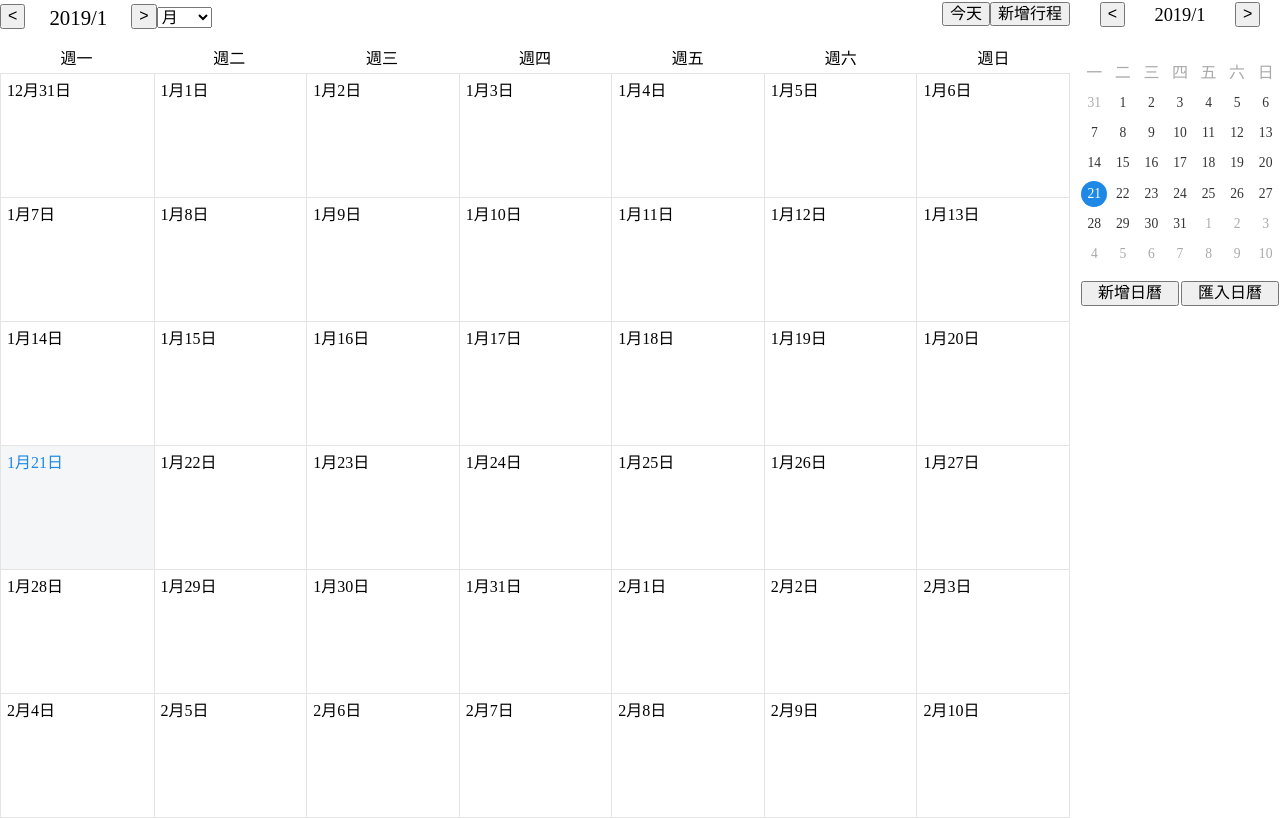
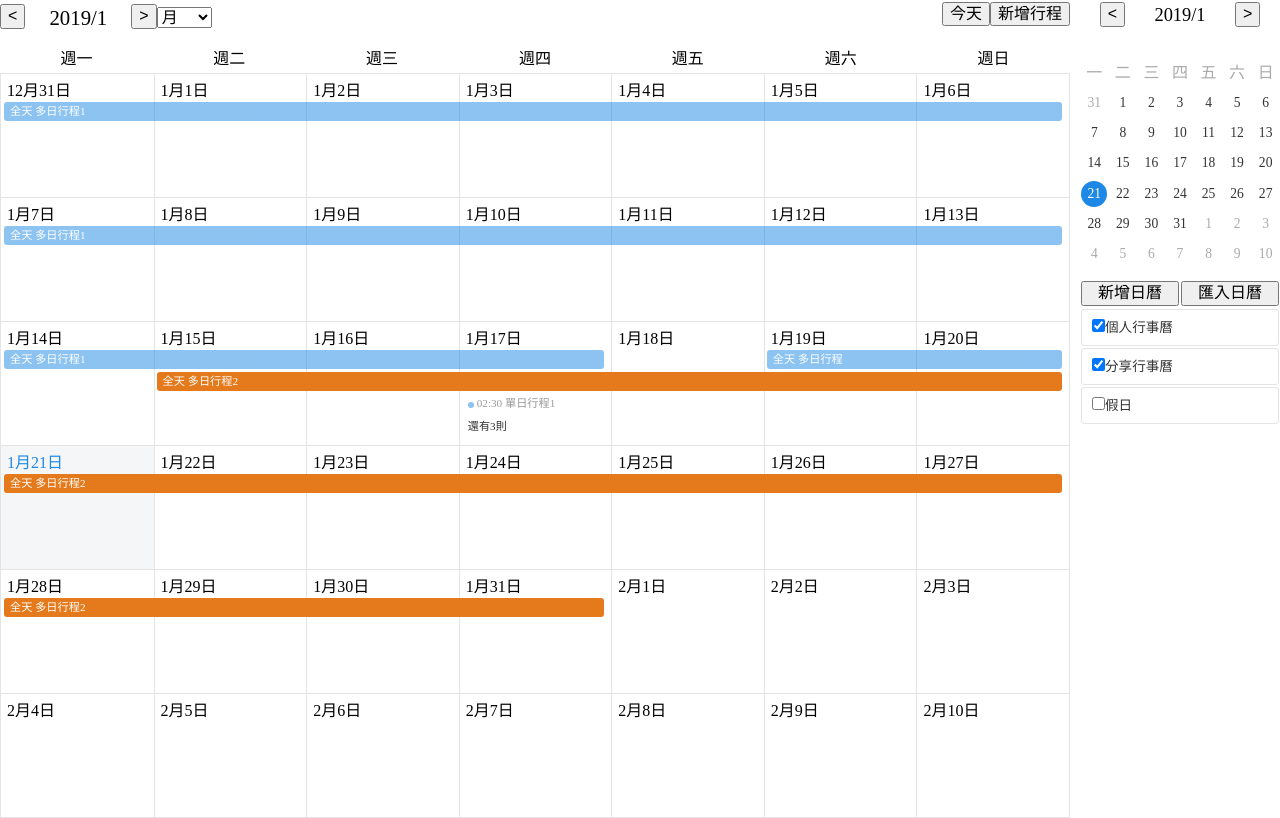
Before and after one commit to okaoka0709/snow-calendar, a Vue app: page / in a window 1280 px wide. Built offline with nearby package versions, Linux system fonts and the light colour scheme.

Commit message:
回傳真正的物件事件

```diff
--- a/package.json
+++ b/package.json
@@ -1,6 +1,6 @@
 {
     "name": "snow-calendar",
-    "version": "0.1.15",
+    "version": "0.1.16",
     "description": "A Vue Calendar like FullCalendar and Google Calendar.",
     "main": "index.js",
     "scripts": {
--- a/src/App.vue
+++ b/src/App.vue
@@ -39,8 +39,307 @@
         },
         data: function(){
             return {
-                events: [],
-                sources: [],
+                events: [
+    {
+        "startTime":{
+            "year":2019,
+            "month":1,
+            "date":1,
+            "hour":0,
+            "minutes":0
+        },
+        "endTime":{
+            "year":2019,
+            "month":1,
+            "date":2,
+            "hour":0,
+            "minutes":0
+        },
+        "sn":"1",
+        "sub":"元旦",
+        "desc":"",
+        "cal":3,
+        "location":""
+    },
+    {
+        "startTime":{
+            "year":2019,
+            "month":1,
+            "date":5,
+            "hour":0,
+            "minutes":0
+        },
+        "endTime":{
+            "year":2019,
+            "month":1,
+            "date":7,
+            "hour":0,
+            "minutes":0
+        },
+        "sn":"2",
+        "sub":"週末",
+        "desc":"",
+        "cal":3,
+        "location":""
+    },
+    {
+        "startTime":{
+            "year":2019,
+            "month":1,
+            "date":12,
+            "hour":0,
+            "minutes":0
+        },
+        "endTime":{
+            "year":2019,
+            "month":1,
+            "date":14,
+            "hour":0,
+            "minutes":0
+        },
+        "sn":"3",
+        "sub":"週末",
+        "desc":"",
+        "cal":3,
+        "location":""
+    },
+    {
+        "startTime":{
+            "year":2019,
+            "month":1,
+            "date":20,
+            "hour":0,
+            "minutes":0
+        },
+        "endTime":{
+            "year":2019,
+            "month":1,
+            "date":21,
+            "hour":0,
+            "minutes":0
+        },
+        "sn":"4",
+        "sub":"週末",
+        "desc":"",
+        "cal":3,
+        "location":""
+    },
+    {
+        "startTime":{
+            "year":2019,
+            "month":1,
+            "date":26,
+            "hour":0,
+            "minutes":0
+        },
+        "endTime":{
+            "year":2019,
+            "month":1,
+            "date":28,
+            "hour":0,
+            "minutes":0
+        },
+        "sn":"5",
+        "sub":"週末",
+        "desc":"",
+        "cal":3,
+        "location":""
+    },
+    {
+        "startTime":{
+            "year":2019,
+            "month":2,
+            "date":2,
+            "hour":0,
+            "minutes":0
+        },
+        "endTime":{
+            "year":2019,
+            "month":2,
+            "date":10,
+            "hour":0,
+            "minutes":0
+        },
+        "sn":"6",
+        "sub":"過年",
+        "desc":"",
+        "cal":3,
+        "location":""
+    },
+    {
+        "sn":"15481221368660.41220879862838866",
+        "sub":"多日行程1",
+        "desc":"",
+        "cal":1,
+        "location":"",
+        "startTime":{
+            "year":2018,
+            "month":12,
+            "date":25,
+            "hour":0,
+            "minutes":0
+        },
+        "endTime":{
+            "year":2019,
+            "month":1,
+            "date":18,
+            "hour":0,
+            "minutes":0
+        }
+    },
+    {
+        "sn":"15481221650990.44713779233230055",
+        "sub":"多日行程2",
+        "desc":"",
+        "cal":2,
+        "location":"",
+        "startTime":{
+            "year":2019,
+            "month":1,
+            "date":15,
+            "hour":0,
+            "minutes":0
+        },
+        "endTime":{
+            "year":2019,
+            "month":2,
+            "date":1,
+            "hour":0,
+            "minutes":0
+        }
+    },
+    {
+        "sn":"15481222011690.03933619529261567",
+        "sub":"單日行程3",
+        "desc":"",
+        "cal":1,
+        "location":"",
+        "startTime":{
+            "year":2019,
+            "month":1,
+            "date":17,
+            "hour":7,
+            "minutes":0
+        },
+        "endTime":{
+            "year":2019,
+            "month":1,
+            "date":17,
+            "hour":11,
+            "minutes":0
+        }
+    },
+    {
+        "sn":"15481222192250.760487592672817",
+        "sub":"跨日行程1",
+        "desc":"",
+        "cal":2,
+        "location":"",
+        "startTime":{
+            "year":2019,
+            "month":1,
+            "date":17,
+            "hour":8,
+            "minutes":0
+        },
+        "endTime":{
+            "year":2019,
+            "month":1,
+            "date":18,
+            "hour":7,
+            "minutes":0
+        }
+    },
+    {
+        "sn":"15481222380220.6967396095320946",
+        "sub":"單日行程1",
+        "desc":"",
+        "cal":1,
+        "location":"",
+        "startTime":{
+            "year":2019,
+            "month":1,
+            "date":17,
+            "hour":2,
+            "minutes":30
+        },
+        "endTime":{
+            "year":2019,
+            "month":1,
+            "date":17,
+            "hour":14,
+            "minutes":30
+        }
+    },
+    {
+        "sn":"15481222664620.009442966902011074",
+        "sub":"單日行程2",
+        "desc":"",
+        "cal":2,
+        "location":"",
+        "startTime":{
+            "year":2019,
+            "month":1,
+            "date":17,
+            "hour":4,
+            "minutes":0
+        },
+        "endTime":{
+            "year":2019,
+            "month":1,
+            "date":17,
+            "hour":5,
+            "minutes":0
+        }
+    },
+    {
+        "sn":"15481223193260.1601370668143176",
+        "sub":"多日行程",
+        "desc":"",
+        "cal":1,
+        "location":"",
+        "startTime":{
+            "year":2019,
+            "month":1,
+            "date":19,
+            "hour":0,
+            "minutes":0
+        },
+        "endTime":{
+            "year":2019,
+            "month":1,
+            "date":21,
+            "hour":0,
+            "minutes":0
+        }
+    }
+],
+                sources: [
+    {
+        "sn": 1,
+        "sub": "個人行事曆",
+        "color": "#1d88e5",
+        "editable": true,
+        "desc": "測試一",
+        "active": true
+    },
+    {
+        "sn": 2,
+        "sub": "分享行事曆",
+        "color": "#e57a1d",
+        "editable": true,
+        "desc": "測試二",
+        "active": true
+    },
+    {
+        "sn": 3,
+        "sub": "假日",
+        "color": "#e54288",
+        "editable": false,
+        "desc": "行政院人事行政總處公佈",
+        "active": false
+    }
+],
                 mainCal: {},
                 refCal: {},
                 mode: 'month',
--- a/src/components/cpCalendarSource.vue
+++ b/src/components/cpCalendarSource.vue
@@ -3,7 +3,7 @@
         <div class="cp input checkbox">
             <input type="checkbox" v-model="cal.active" :id="'cal-'+ cal.sn">
             <label :for="'cal-'+ cal.sn" :style="'color:'+ cal.color">
-                <span @mouseover.stop="hoverSource">{{ cal.sub }}</span>
+                <span  @click.prevent.stop="clickSource" @mouseover.stop="hoverSource">{{ cal.sub }}</span>
             </label>
         </div>
         <a class="set icon-font more_vert icon-font-only" @click.prevent.stop="clickSource"></a>
--- a/src/components/gCalendar.vue
+++ b/src/components/gCalendar.vue
@@ -332,6 +332,12 @@
         methods: {
             receiveEvent: function(){ //將收到的方法，推送給其他方法執行
                 this.$okaTool.receiveEvent(this, arguments);
+            },
+            getRealEvent: function(event){
+                let $events = this.events,
+                    _sn = event.sn;
+
+                return $events.find($event => { return $event.sn === _sn });
             },
             updateCal: function(cal, date){
                 let _year = date.year,
@@ -827,7 +833,9 @@
                 this.$emit('errorMsg', msg);
             },
             dropEvent: function(event, time, type, mode, isFinally){ //移動、縮放物件
-                this.$emit('dropEvent', event, time, type, mode, isFinally);
+                let $event = this.getRealEvent(event);
+
+                this.$emit('dropEvent', $event, time, type, mode, isFinally);
             },
             clickTime: function(time, mode){ //點選時間
                 this.$emit('clickTime', time, mode);
@@ -836,10 +844,14 @@
                 this.$emit('addEvent', time, mode);
             },
             clickEvent: function(event, mouseEvent){
-                this.$emit('clickEvent', event, mouseEvent);
+                let $event = this.getRealEvent(event);
+
+                this.$emit('clickEvent', $event, mouseEvent);
             },
             hoverEvent: function(event, mouseEvent){
-                this.$emit('hoverEvent', event, mouseEvent);
+                let $event = this.getRealEvent(event);
+
+                this.$emit('hoverEvent', $event, mouseEvent);
             },
             clickMore: function(event, mouseEvent){
                 this.$emit('clickMore', event, mouseEvent);
```
Also changed, not shown: 1 other file (tests, documents, lock files or other folders).
